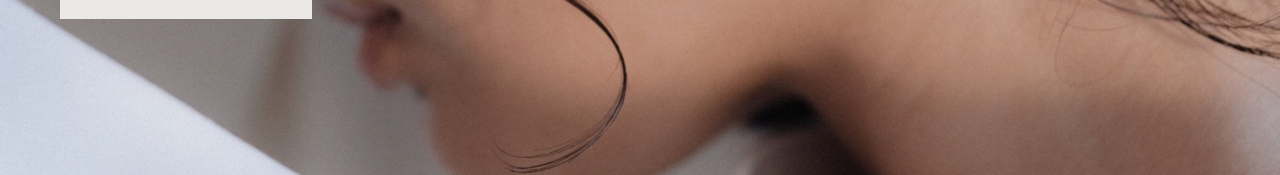
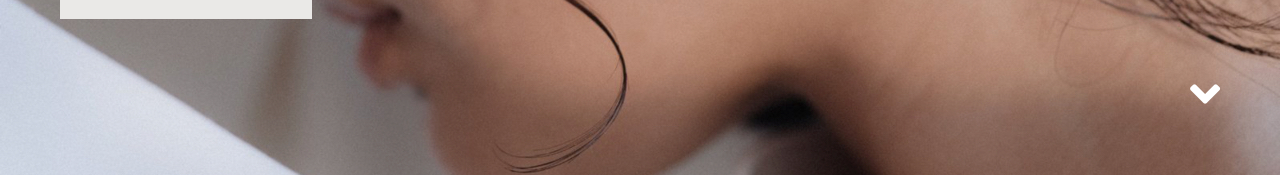
Before and after one commit to harim1206/wsproject, a React (Create React App) app: page / in a window 1280 px wide. Shown: the part 542-717 px from the top of the page. Built offline with nearby package versions, Linux system fonts and the light colour scheme.

Commit message:
implemented scrollto animation

```diff
--- a/package.json
+++ b/package.json
@@ -3,6 +3,7 @@
   "version": "0.1.0",
   "private": true,
   "dependencies": {
+    "easy-scroll": "^0.5.1",
     "node-sass": "^4.9.4",
     "react": "^16.5.2",
     "react-dom": "^16.5.2",
--- a/public/index.html
+++ b/public/index.html
@@ -19,6 +19,8 @@
       work correctly both with client-side routing and a non-root public URL.
       Learn how to configure a non-root public URL by running `npm run build`.
     -->
+    <!--  Font Awesome -->
+    <link rel="stylesheet" href="https://use.fontawesome.com/releases/v5.4.1/css/all.css" integrity="sha384-5sAR7xN1Nv6T6+dT2mhtzEpVJvfS3NScPQTrOxhwjIuvcA67KV2R5Jz6kr4abQsz" crossorigin="anonymous">
     <title>React App</title>
   </head>
   <body>
--- a/src/components/Header.js
+++ b/src/components/Header.js
@@ -27,11 +27,7 @@ class Header extends Component{
   }
 
   render() {
-    let divStyle = {
-      backgroundColor: this.state.fadeNav ? "rgba(226, 216, 206, 0.8)":"transparent"
-      // display: this.state.hideNav ? "none":"grid"
-    };
-
+    let divStyle = {backgroundColor: this.state.fadeNav ? "rgba(226, 216, 206, 0.8)":"transparent"};
     let headerClass = this.state.hideNav ? "header header-disappear":"header"
 
 
--- a/src/components/Hero.js
+++ b/src/components/Hero.js
@@ -6,14 +6,25 @@ import ProductDetail from './ProductDetail'
 import desktopHeroImg from '../assets/01_1280(16x9Hero).jpg'
 import mobileHeroImg from '../assets/Mobile_16x9-Hero.jpg'
 
-
-// import logo from './logo.png'; // Tell Webpack this JS file uses this image
-
+// for smooth scrollTo animation
+import easyScroll from 'easy-scroll';
 
 class Hero extends Component{
 
   constructor() {
     super();
+  }
+
+  onArrowClick = (event) =>{
+    let scrollAmount = 770 - window.pageYOffset
+
+    easyScroll({
+      'scrollableDomEle': window,
+      'direction': 'bottom',
+      'duration': 500,
+      'easingPreset': 'easeInQuad',
+      'scrollAmount': scrollAmount
+    });
   }
 
   render() {
@@ -26,8 +37,13 @@ class Hero extends Component{
             <img src={desktopHeroImg} alt="Desktop 1280px 16x9 Hero"/>
           </picture>
         </div>
+
         <div className="hero__content">
           <ProductDetail/>
+        </div>
+
+        <div className="hero__arrow" onClick={this.onArrowClick}>
+          <i class="fas fa-angle-down fa-3x"></i>
         </div>
 
       </div>
@@ -36,9 +52,4 @@ class Hero extends Component{
 
 }
 
-// <button className="atc-button atc-button--mobile">
-// add ( 1 pair ) to bag
-// </button>
-
-
 export default Hero
--- a/src/css/Hero.scss
+++ b/src/css/Hero.scss
@@ -3,8 +3,6 @@
 .hero{
   position: relative;
   height: 720px;
-
-
 }
 
 .hero__image{
@@ -33,3 +31,14 @@
   top: 200px;
   height: 580px;
 }
+
+.hero__arrow{
+  position: absolute;
+  bottom: 60px;
+  right: 60px;
+  cursor: pointer;
+
+  i{
+    color: white;
+  }
+}
```
Also changed, not shown: 1 other file (tests, documents, lock files or other folders).
